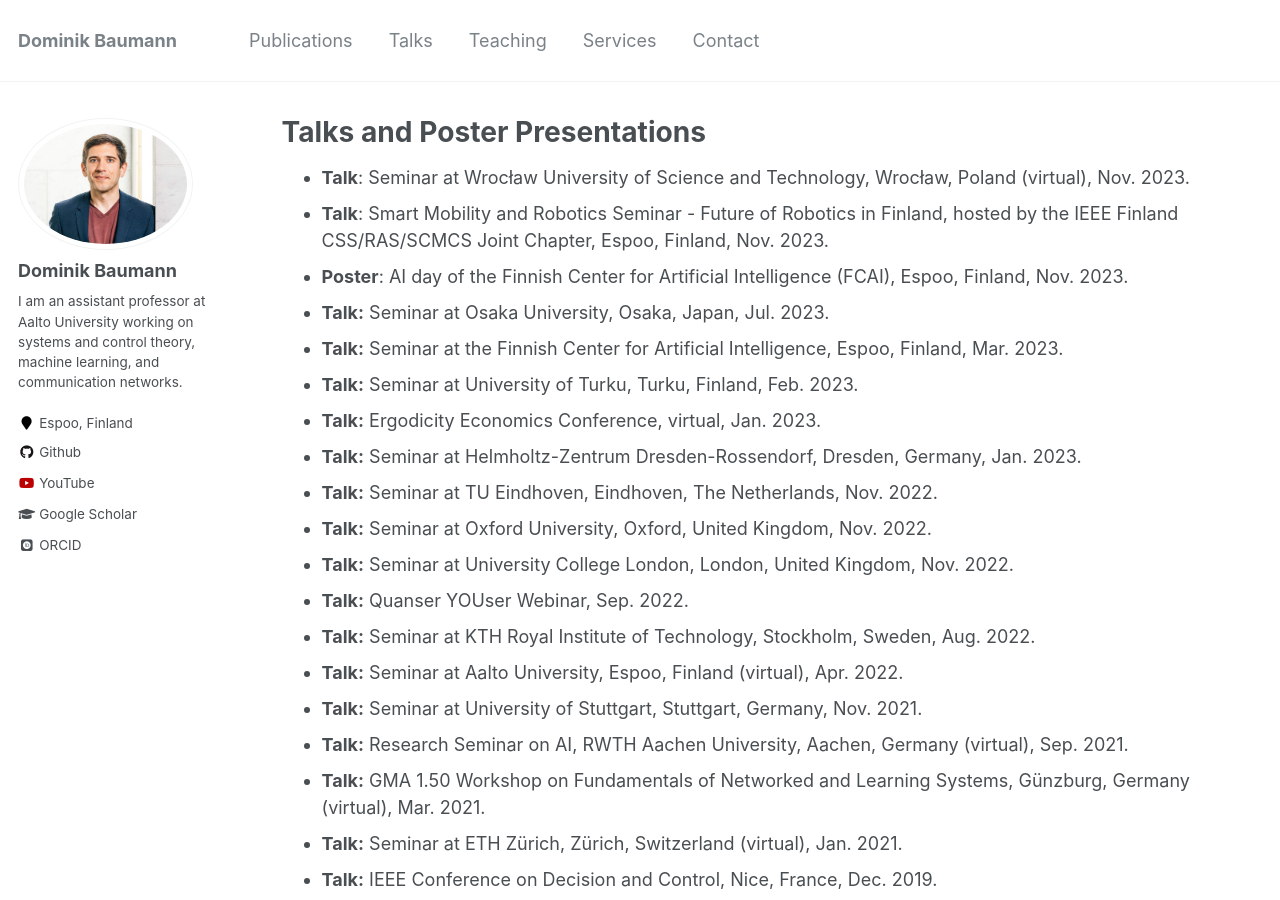
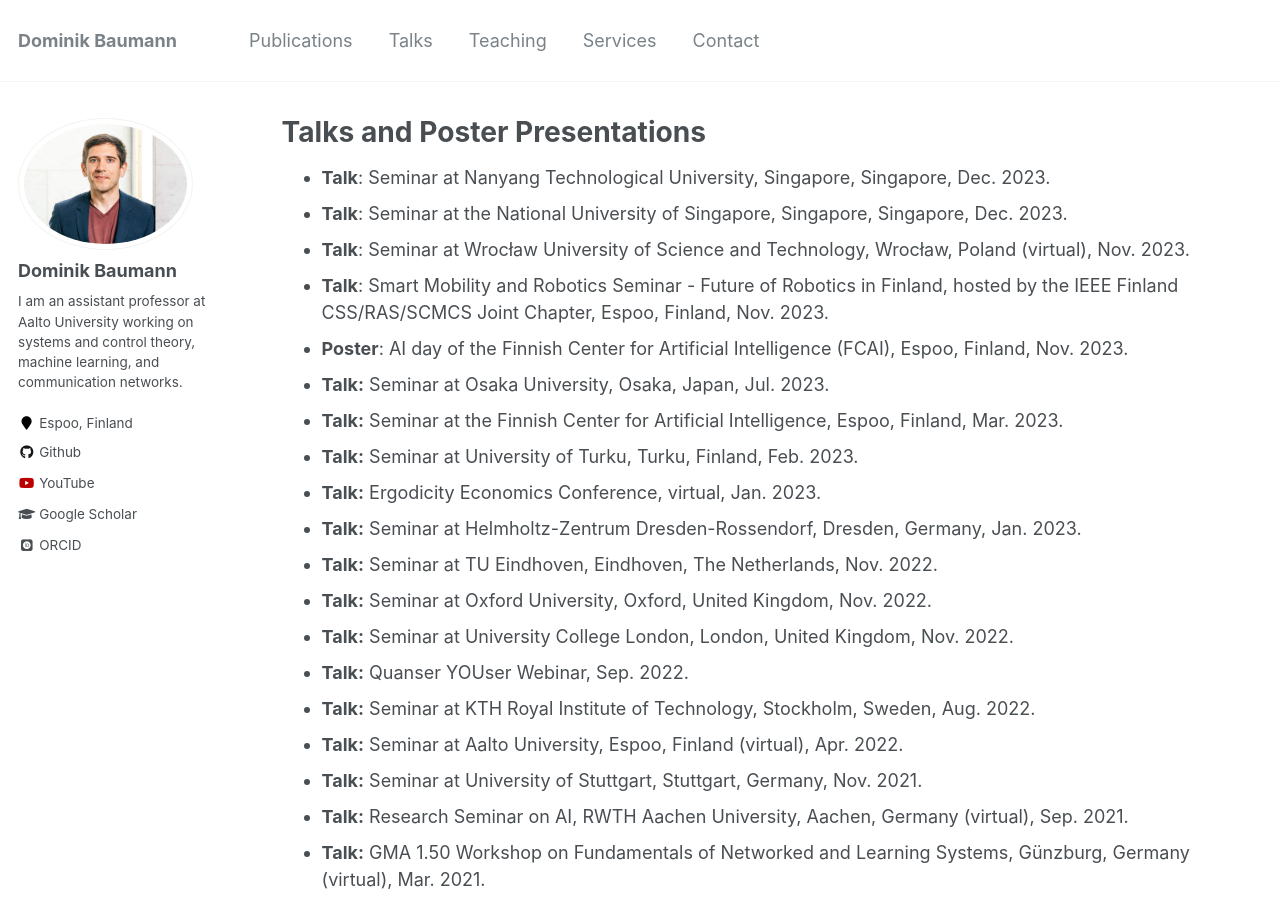
Before and after one commit to baumanndominik/baumanndominik.github.io, a Jekyll site: the page built from _pages/talks.md, in a window 1280 px wide and 900 px high. Built offline with Jekyll 4.4.1, drawn with Linux system fonts in a browser that asks for light colours; some web fonts are replaced.

Commit message:
more talks

```diff
--- a/_pages/talks.md
+++ b/_pages/talks.md
@@ -5,6 +5,8 @@ permalink: /talks/
 author_profile: true
 ---
 
+* **Talk**: Seminar at Nanyang Technological University, Singapore, Singapore, Dec. 2023.
+* **Talk**: Seminar at the National University of Singapore, Singapore, Singapore, Dec. 2023.
 * **Talk**: Seminar at Wrocław University of Science and Technology, Wrocław, Poland (virtual), Nov. 2023.
 * **Talk**: Smart Mobility and Robotics Seminar - Future of Robotics in Finland, hosted by the IEEE Finland CSS/RAS/SCMCS Joint Chapter, Espoo, Finland, Nov. 2023.
 * **Poster**: AI day of the Finnish Center for Artificial Intelligence (FCAI), Espoo, Finland, Nov. 2023.
```
